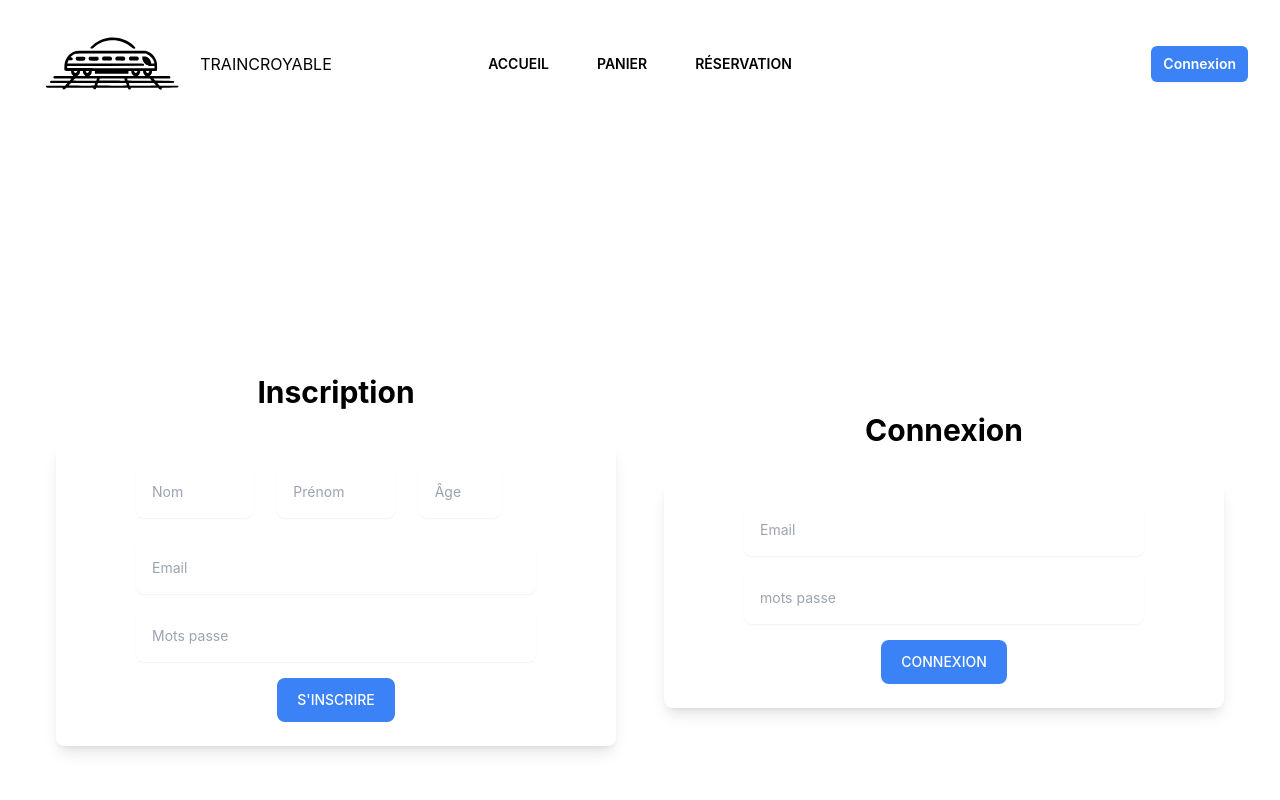
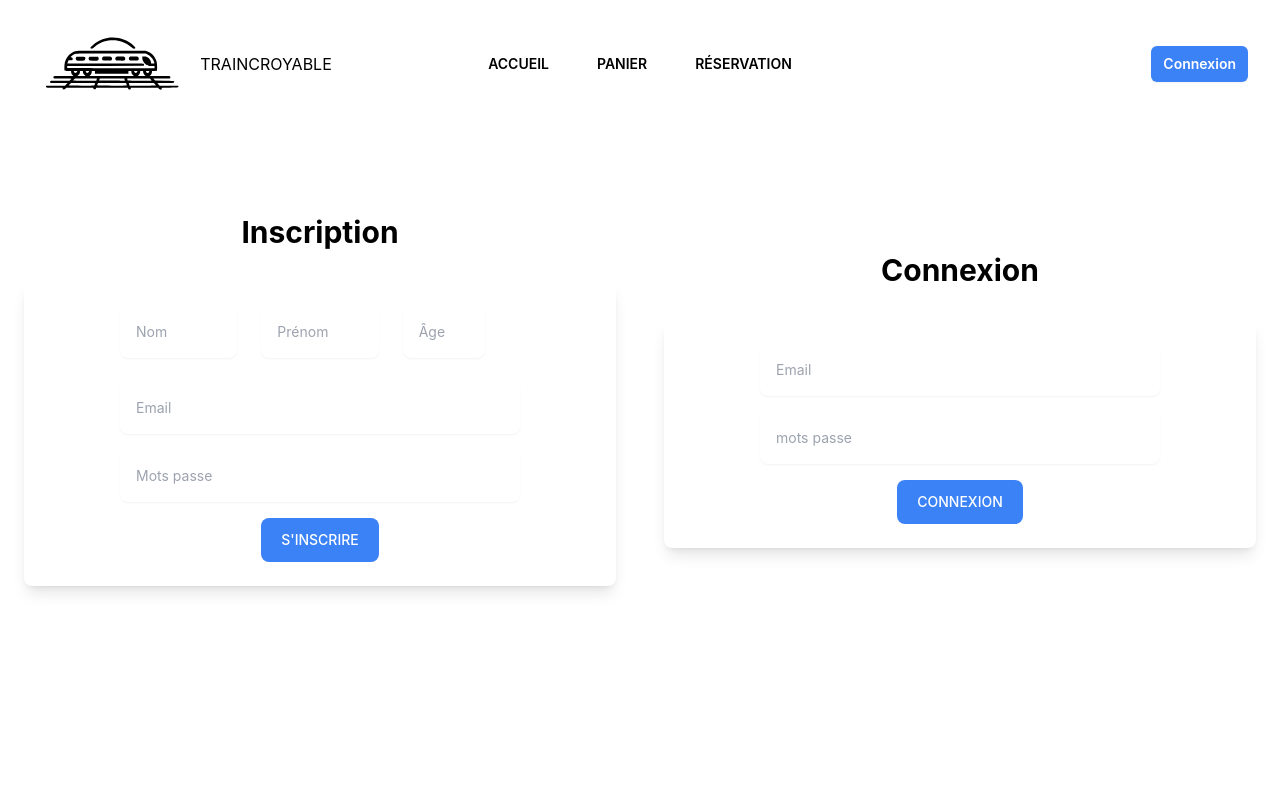
Before and after one commit to Hackathon-traincroyable/FrontV1, a React (Create React App) app: page /logsign in a window 1280 px wide. Shown: the top 800 px of the page. Built offline with nearby package versions, Linux system fonts and the light colour scheme.

Commit message:
Add payment logic and handle login redirection

```diff
--- a/src/pages/Cart.jsx
+++ b/src/pages/Cart.jsx
@@ -14,8 +14,23 @@ export default function Example() {
     }
   }, []); // Le tableau vide signifie que cet effet ne s'exécute qu'au montage du composant
 
+  const handlePaymentClick = () => {
+    const token = localStorage.getItem("token");
+
+    if (!token) {
+      // Si l'utilisateur n'est pas connecté, définissez la page de redirection et redirigez vers la page de connexion
+      localStorage.setItem("loginRedirect", "/cart"); // Définir la page de redirection vers le panier
+      navigate("/logSign?mode=login"); // Rediriger vers la page de connexion
+    } else {
+      // Logique de paiement ici si l'utilisateur est connecté
+      // Par exemple, rediriger vers une page de paiement ou afficher un formulaire de paiement
+    }
+  };
+
   const handleLoginRedirect = () => {
-    navigate("/logSign"); // Utilisez navigate au lieu de history.push
+    // Enregistrez l'action de clic dans le localStorage
+    localStorage.setItem("lastAction", "loginRedirect");
+    navigate("/logSign?mode=login"); // Ajoutez un paramètre d'URL pour spécifier le mode
   };
 
   return (
@@ -74,7 +89,7 @@ export default function Example() {
                     {/* Le bouton Se connecter pour payer n'apparaît que si `isLoggedIn` est `false` */}
                     {!isLoggedIn && (
                       <button
-                        onClick={handleLoginRedirect}
+                        onClick={handlePaymentClick}
                         className="inline-flex items-center justify-center py-3 px-6 border border-transparent shadow-sm text-base font-medium rounded-md text-white bg-blue-600 hover:bg-blue-700 focus:outline-none focus:ring-2 focus:ring-offset-2 focus:ring-blue-500 uppercase"
                       >
                         Se connecter pour payer
--- a/src/pages/LogSign.jsx
+++ b/src/pages/LogSign.jsx
@@ -1,6 +1,7 @@
 import { useState } from "react";
 import { ToastContainer, toast } from "react-toastify";
 import { useNavigate } from "react-router-dom";
+import { useLocation } from "react-router-dom";
 
 //inscription form
 const SignUpForm = () => {
@@ -159,12 +160,11 @@ const SignUpForm = () => {
 
 //connexion form
 const ConnexionForm = () => {
+  const navigate = useNavigate();
   const [connexionFormData, setConnexionFormData] = useState({
     email: "",
     password: "",
   });
-
-  const navigate = useNavigate();
 
   const handleConnexion = async (e) => {
     e.preventDefault();
@@ -190,8 +190,18 @@ const ConnexionForm = () => {
           email: "",
           password: "",
         });
+
+        // Vérifier si une redirection spécifique est demandée
+        const redirectPath = localStorage.getItem("loginRedirect");
+        if (redirectPath) {
+          navigate(redirectPath); // Rediriger vers le chemin spécifié
+          localStorage.removeItem("loginRedirect"); // Nettoyer la redirection du localStorage
+        } else {
+          navigate("/"); // Rediriger vers la page d'accueil par défaut
+        }
       } else {
         // Gérer les erreurs ici
+
         console.error("Erreur lors de la requête:", response.status);
         toast.error("Mauvais email ou mot de passe.");
       }
@@ -206,6 +216,18 @@ const ConnexionForm = () => {
       ...connexionFormData,
       [e.target.name]: e.target.value,
     });
+  };
+
+  const handlePaymentClick = () => {
+    const token = localStorage.getItem("token");
+
+    if (!token) {
+      // Si l'utilisateur n'est pas connecté, définissez la page de redirection et redirigez vers la page de connexion
+      localStorage.setItem("loginRedirect", "/cart"); // Définir la page de redirection vers le panier
+      navigate("/logSign?mode=login"); // Rediriger vers la page de connexion
+    } else {
+      // Logique de paiement ici si l'utilisateur est connecté
+    }
   };
 
   return (
@@ -267,6 +289,10 @@ const ConnexionForm = () => {
 };
 
 export default function LogSign() {
+  const location = useLocation();
+  const searchParams = new URLSearchParams(location.search);
+  const mode = searchParams.get("mode"); // 'login' ou null
+
   return (
     <main className="isolate ">
       <ToastContainer
@@ -281,17 +307,23 @@ export default function LogSign() {
         pauseOnHover
         style={{ top: "100px" }}
       />
-      <div className="mt-32 sm:mt-40 xl:mx-auto xl:max-w-7xl xl:px-8">
-        <div className="flex flex-col lg:flex-row items-center justify-center min-h-screen">
-          {/* SIGN IN */}
-          <section className="relative flex flex-wrap items-center justify-center w-full px-4 py-12 sm:px-6 sm:py-16 lg:w-1/2  ">
-            <SignUpForm />
-          </section>
-          {/* LOGIN */}
-          <section className="relative flex flex-wrap items-center justify-center w-full px-4 py-12 sm:px-6 sm:py-16 lg:w-1/2  ">
+      <div className="flex flex-col lg:flex-row items-center justify-center min-h-screen">
+        {mode === "login" ? (
+          // Affiche uniquement le formulaire de connexion si mode=login
+          <section className="w-full px-4 py-12 sm:px-6 sm:py-16">
             <ConnexionForm />
           </section>
-        </div>
+        ) : (
+          // Sinon, affichez les deux formulaires comme avant
+          <>
+            <section className="relative w-full px-4 py-12 sm:px-6 sm:py-16 lg:w-1/2">
+              <SignUpForm />
+            </section>
+            <section className="relative w-full px-4 py-12 sm:px-6 sm:py-16 lg:w-1/2">
+              <ConnexionForm />
+            </section>
+          </>
+        )}
       </div>
     </main>
   );
```
